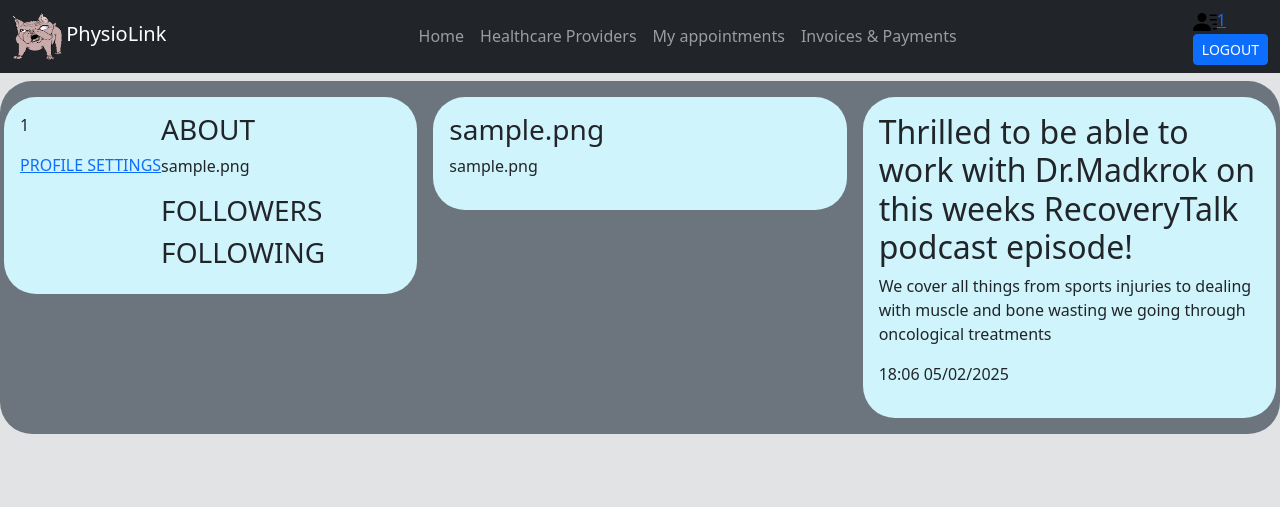
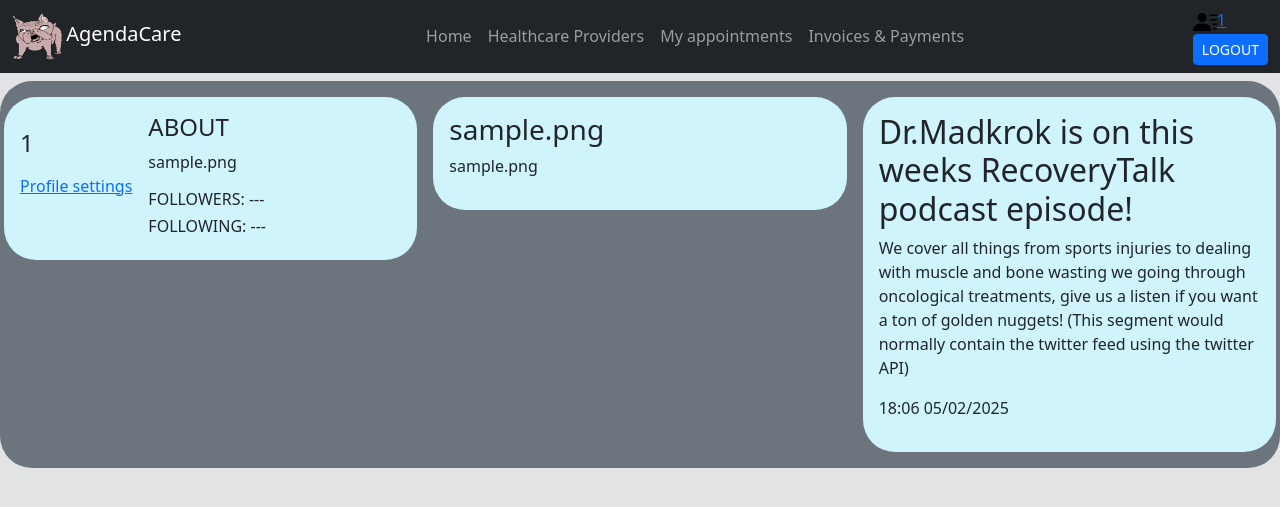
Before and after one commit to Kaelirk/WebAppProject, a PHP site: page /profile.php in a window 1280 px wide. Shown: the top 507 px of the page. Run offline with PHP 8.4, Linux system fonts and the light colour scheme; the visitor is signed in with stand-in values (Sample User, id 1); tables that the repository leaves empty or names only in its code hold one stand-in row (values such as "Sample post").

Commit message:
started commenting the code

```diff
--- a/classes/dbh.class.php
+++ b/classes/dbh.class.php
@@ -6,7 +6,10 @@ class Dbh {
     private $pwd = "password";
     private $dbname = "lamp_docker";
 
-
+/*the following code uses the variables above to create a dsn that indicates which database the new PDO is trying to connect to.
+The dns is then used as a variable in the new PDO connection which also contains the username and password provided by the Dbh class.
+The Fetch_mode is then set to FETCH_ASSOC which returns data in an array indexed by column.
+The Dbh class is called upon whenever data has to read from or written to the database*/
     protected function connect(){
         $dsn = 'mysql:host=' . $this->host . ';dbname=' . $this->dbname;
         $pdo = new PDO($dsn, $this->user, $this->pwd);
--- a/classes/login-ctrl.class.php
+++ b/classes/login-ctrl.class.php
@@ -1,6 +1,6 @@
 <?php
 
-//creating a SignupCtrl class that can be included into other files to be instantiated. This class has properties provided by the user.
+//creating a loginCtrl class that can be included into other files to be instantiated. This class has properties provided by the user.
 class LoginCtrl extends Login{
 
     private $uid;
@@ -13,8 +13,8 @@ class LoginCtrl extends Login{
         $this->pwd = $pwd;
 
     }
-//the loginUser function first checks if any of the verification functions below have returned false - if so it exits the sign  up process.
-//If none of the checks return false, the function then creates the user in the database.
+//the loginUser function first checks if the verification function below has returned false - if so it exits the login process.
+//If the check returns false, the function then runs the getUser() function from the Login class.
     public function loginUser(){
         if($this->emptyInput() == false){
             // echo "Empty input!";
--- a/header.php
+++ b/header.php
@@ -1,18 +1,21 @@
 <?php
   session_start();
   ?>
+<!-- This page contains the HTML and bootstrap design/layout for the header. This file is separate from the index.php file as it allows
+ for the header to be included on any page that requires it without needing to have the same code written out multiple times.
+ The header includes a horizontal navbar list across the top of the page along with login/signup or useruid/logout buttons-->
 <!DOCTYPE html>
 <html lang="en">
 <head>
   <meta charset="UTF-8">
   <meta name="viewport" content="width=device-width, initial-scale=1.0">
   <link href="https://cdn.jsdelivr.net/npm/bootstrap@5.3.2/dist/css/bootstrap.min.css" rel="stylesheet" integrity="sha384-T3c6CoIi6uLrA9TneNEoa7RxnatzjcDSCmG1MXxSR1GAsXEV/Dwwykc2MPK8M2HN" crossorigin="anonymous">
-
+<!-- Bootstrap was chosen as it provides easy to use style classes that can be integrated straight into the HTML -->
 <nav class="navbar navbar-expand-sm bg-dark navbar-dark">
   <div class="container-fluid">
     <div class="navbar-header">
       <img src="/images/dogtena.png" alt="Logo" width="50" height="48">
-      <a class="navbar-brand" href="#">PhysioLink</a>
+      <a class="navbar-brand" href="#">AgendaCare</a>
     </div>
     <div class="navbar-header">
       <ul class="navbar-nav">
@@ -24,6 +27,7 @@
     </div>
     <div class="navbar-header">
       <ul class="nav flex-column">
+        <!-- The code below checks if session is active, in which case it will load the useruid and a logout button. Otherwise it loads login/signup buttons -->
         <?php
           if(isset($_SESSION["userid"])){
         ?>
--- a/includes/login.inc.php
+++ b/includes/login.inc.php
@@ -11,7 +11,7 @@ if($_SERVER["REQUEST_METHOD"] == "POST"){
     include "../classes/login-ctrl.class.php";
     $login = new LoginCtrl($uid, $pwd); //this code creates an object using the included files above and the data provided by the users.
 
-    // Running error handlers and user signup
+    // Running error handlers and user login
     $login->loginUser();
 
     // Going back to front page
--- a/includes/signup.inc.php
+++ b/includes/signup.inc.php
@@ -1,7 +1,7 @@
 <?php
 //check if a user has pressed a submit button and assigns the submitted values to properties
 if($_SERVER["REQUEST_METHOD"] == "POST"){
-
+    //htmlspecialchars is used to convert any special characters into html entities (e.g "<" becomes "&lt") for safety reasons
     $uid = htmlspecialchars($_POST['uid'], ENT_QUOTES, 'UTF-8');
     $pwd = htmlspecialchars($_POST['pwd'], ENT_QUOTES, 'UTF-8');
     $pwdrepeat = htmlspecialchars($_POST['pwdrepeat'], ENT_QUOTES, 'UTF-8');
@@ -14,10 +14,10 @@ if($_SERVER["REQUEST_METHOD"] == "POST"){
     $signup = new SignupCtrl($uid, $pwd, $pwdrepeat, $email); //this code creates an object using the included files above and the data provided by the users.
     // Running error handlers and user signup
     $signup->signupUser();
-
+    //if signupUser() runs successfully, the fetched $uid is assigned to $userId
     $userId = $signup->fetchUserId($uid);
 
-    //Instantiate profileInfoCtrl class
+    //Instantiate profileInfoCtrl class by using the userId fetched above and fill the profile we the default data from profileinto-ctrl.class.php
     include "../classes/profileinfo.class.php";
     include "../classes/profileinfo-ctrl.class.php";
     $profileInfo = new ProfileInfoCtrl($userId, $uid);
--- a/index.php
+++ b/index.php
@@ -1,7 +1,7 @@
 <?php
   include_once "header.php";
   ?>
-
+<!-- this page contains the HTML and Boostrap layout/design for the index page. It includes the header.php file via the include_once expression-->
 <body>
 <section class="index-login">
   <div class="wrapper">
--- a/profile.php
+++ b/profile.php
@@ -7,38 +7,41 @@
 
   $profileInfo = new ProfileInfoView();
   ?>
+<!-- This page contains the HTML and bootstrap layout/design for the profile page. It includes the header via the include_once expression
+ and includes access to a number of classes via the include expression -->
 <body class="bg-secondary-subtle">
 <section class="profile">
   <div class="profile-bg bg-secondary mt-2 d-inline-flex p-3 rounded-5">
     <div class="wrapper row align-items-start gap-3">
-      <div class="profile-info bg-info-subtle d-inline-flex p-3 col rounded-5">
+      <div class="profile-info bg-info-subtle d-inline-flex p-3 col rounded-5 gap-3">
         <div class="profile-info-img">
           <p>
-            <?php
+            <h4> <!-- the code below displays the current session's useruid on the page -->
+              <?php
               echo $_SESSION["useruid"];
             ?>
+            </h4>
           </p>
-          <div class="break"></div>
-          <a href="profilesettings.php" class="follow-btn">PROFILE SETTINGS</a>
+          <a href="profilesettings.php" class="follow-btn fs-6">Profile settings</a> <!-- This button takes the user to profilesettings.php -->
         </div>
         <div class="profile-info-about">
-          <h3>ABOUT</h3>
-          <p>
+          <h4>ABOUT</h4>
+          <p> <!-- The code below uses the fetchAbout function set in the profileinfo-view.class file to return the user's About data from the database -->
             <?php
              $profileInfo->fetchAbout($_SESSION["userid"]);
             ?>
           </p>
-          <h3>FOLLOWERS</h3>
-          <h3>FOLLOWING</h3>
+          <h6>FOLLOWERS: ---</h6>
+          <h6>FOLLOWING: ---</h6>
         </div>
       </div>
         <div class="profile-content bg-info-subtle d-inline-flex p-3 col rounded-5">
           <div class="profile-intro">
-            <h3>
+            <h3> <!-- The code below uses the fetchAbout function set in the profileinfo-view.class file to return the user's Introtile data from the database -->
               <?php
               $profileInfo->fetchIntroTitle($_SESSION["userid"]);
               ?>
-            </h3>
+            </h3> <!-- The code below uses the fetchAbout function set in the profileinfo-view.class file to return the user's Introtext data from the database -->
             <p>
               <?php
               $profileInfo->fetchIntroText($_SESSION["userid"]);
@@ -47,9 +50,10 @@
           </div>
         </div>
         <div class="profile-posts bg-info-subtle d-inline-flex p-3 col rounded-5">
-          <div class="profile-post">
-            <h2>Thrilled to be able to work with Dr.Madkrok on this weeks RecoveryTalk podcast episode!</h2>
-            <p>We cover all things from sports injuries to dealing with muscle and bone wasting we going through oncological treatments</p>
+          <div class="profile-post"> <!-- this segment of the page could perhaps contain the clinic's/physio's most recent twitter posts using a twitter API for example-->
+            <h2>Dr.Madkrok is on this weeks RecoveryTalk podcast episode!</h2>
+            <p>We cover all things from sports injuries to dealing with muscle and bone wasting we going through oncological treatments,
+              give us a listen if you want a ton of golden nuggets! (This segment would normally contain the twitter feed using the twitter API)</p>
             <p>18:06 05/02/2025</p>
           </div>
         </div>
--- a/profilesettings.php
+++ b/profilesettings.php
@@ -7,6 +7,7 @@
 
   $profileInfo = new ProfileInfoView();
   ?>
+<!-- This page contains the html and bootstrap layout/design for the profilesettings page of the application -->
 <body class="bg-secondary-subtle">
  <section class="profile" >
     <div class="wrapper d-flex justify-content-center" >
```
Also changed, not shown: classes/login.class.php (+14 -11 lines), classes/signup-ctrl.class.php (+4 -4 lines), classes/signup.class.php (+9 -18 lines), styles.css (deleted).
